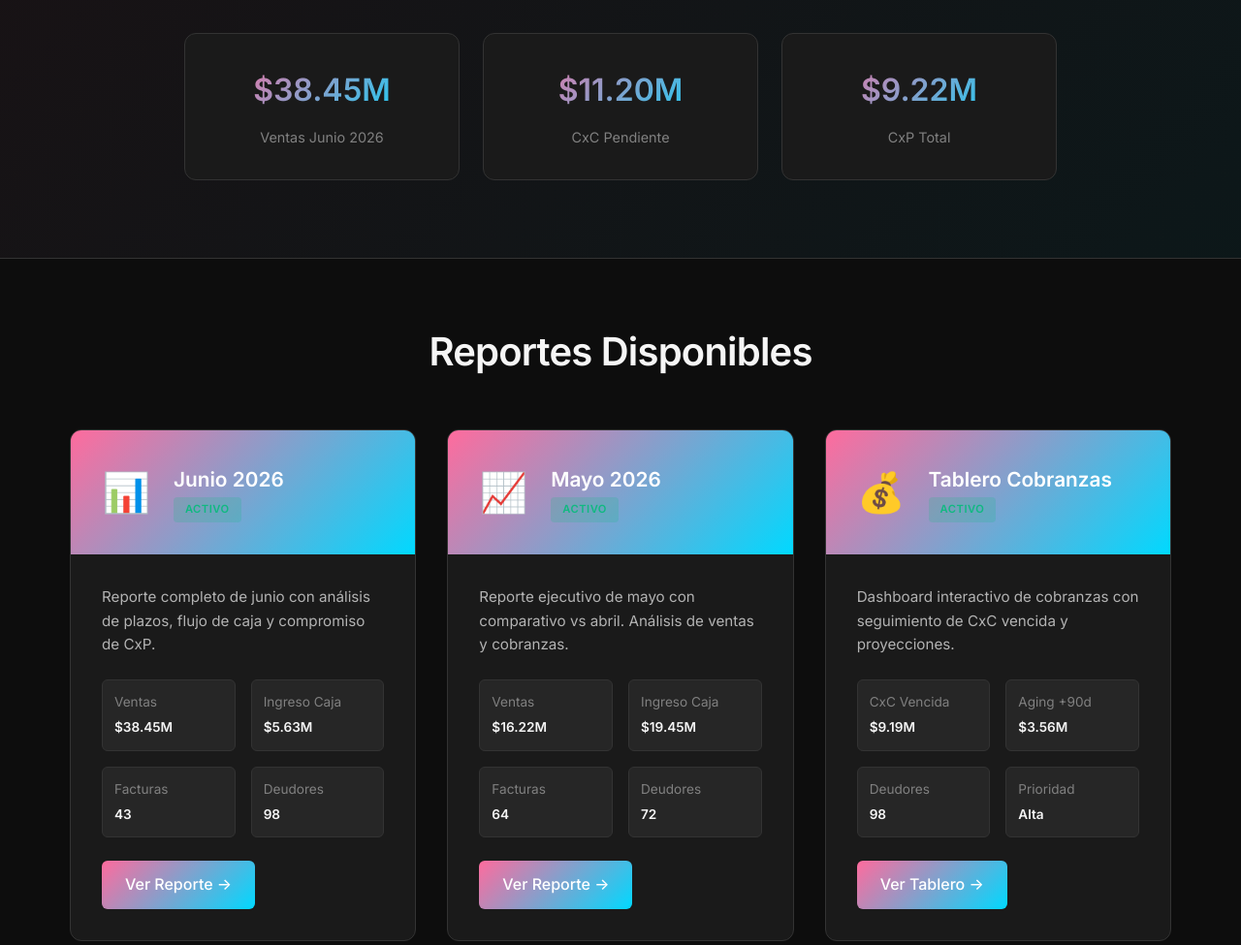
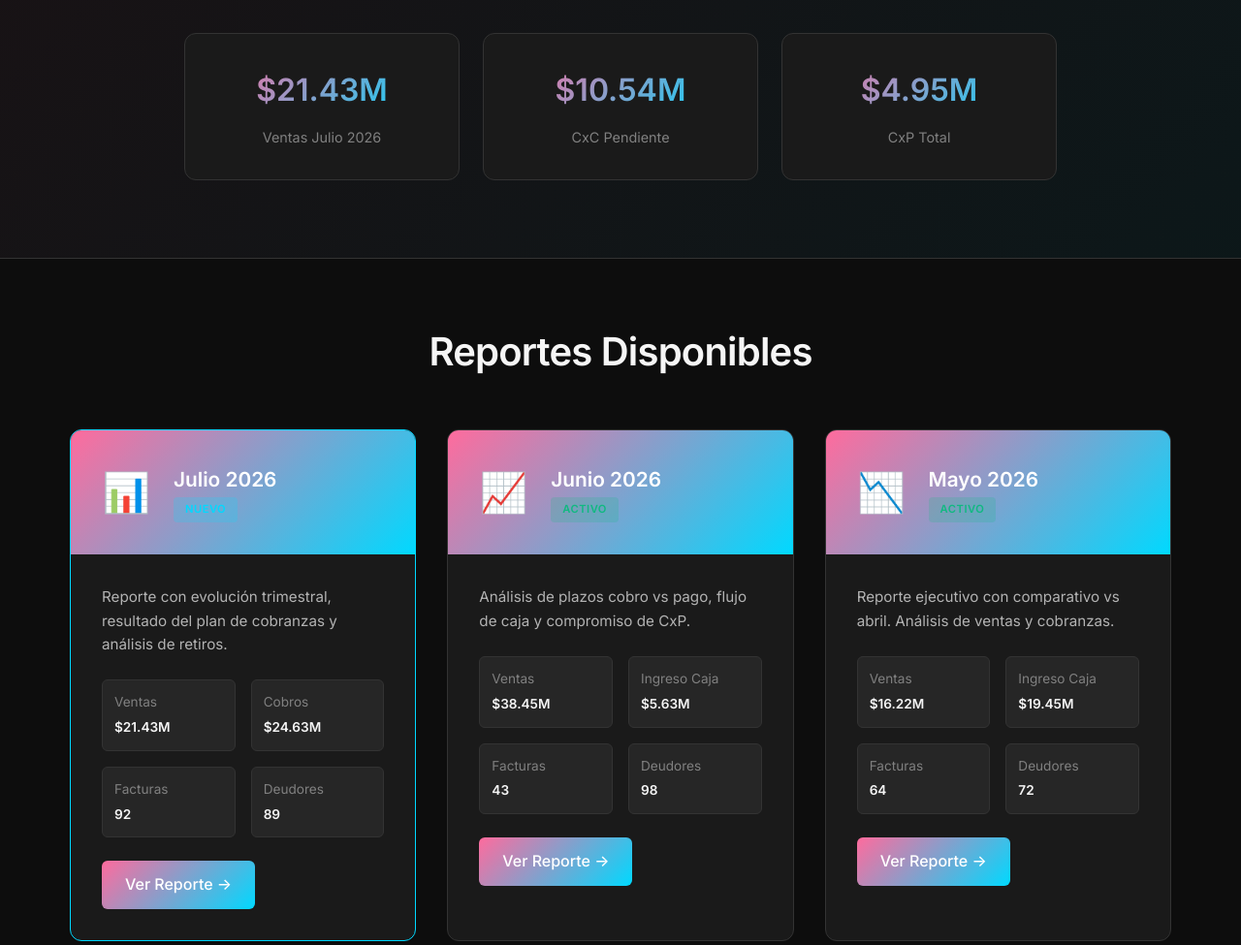
Before and after one commit to santirossi84/pintureriaADRIAN-admin, a website: page index.html in a window 1280 px wide. Shown: the part 320-1295 px from the top of the page at 97% size. Drawn offline with Linux system fonts and the light colour scheme.

Commit message:
feat: landing page actualizada con reporte julio

```diff
--- a/index.html
+++ b/index.html
@@ -59,7 +59,6 @@
             font-size: 0.95rem;
             font-weight: 400;
             transition: color 0.2s;
-            letter-spacing: -0.3px;
         }
         nav a:hover { color: var(--accent-2); }
         .hero {
@@ -132,7 +131,7 @@
         }
         .reports-grid {
             display: grid;
-            grid-template-columns: repeat(auto-fit, minmax(300px, 1fr));
+            grid-template-columns: repeat(auto-fit, minmax(280px, 1fr));
             gap: 2rem;
         }
         .report-card {
@@ -149,6 +148,7 @@
             box-shadow: 0 16px 40px rgba(0, 217, 255, 0.15);
             transform: translateY(-8px);
         }
+        .report-card.featured { border-color: var(--accent-2); }
         .report-header {
             background: linear-gradient(135deg, var(--accent-1), var(--accent-2));
             padding: 2rem;
@@ -215,6 +215,10 @@
             background: rgba(16, 185, 129, 0.2);
             color: var(--success);
         }
+        .status-new {
+            background: rgba(0, 217, 255, 0.2);
+            color: var(--accent-2);
+        }
         .features {
             display: grid;
             grid-template-columns: repeat(auto-fit, minmax(280px, 1fr));
@@ -274,15 +278,15 @@
                 <p>Análisis financiero, flujo de caja y gestión de cobranzas en tiempo real</p>
                 <div class="hero-stats">
                     <div class="stat-card">
-                        <div class="stat-value">$38.45M</div>
-                        <div class="stat-label">Ventas Junio 2026</div>
+                        <div class="stat-value">$21.43M</div>
+                        <div class="stat-label">Ventas Julio 2026</div>
                     </div>
                     <div class="stat-card">
-                        <div class="stat-value">$11.20M</div>
+                        <div class="stat-value">$10.54M</div>
                         <div class="stat-label">CxC Pendiente</div>
                     </div>
                     <div class="stat-card">
-                        <div class="stat-value">$9.22M</div>
+                        <div class="stat-value">$4.95M</div>
                         <div class="stat-label">CxP Total</div>
                     </div>
                 </div>
@@ -292,16 +296,35 @@
             <div class="container">
                 <h2>Reportes Disponibles</h2>
                 <div class="reports-grid">
+                    <div class="report-card featured">
+                        <div class="report-header">
+                            <div class="report-icon">📊</div>
+                            <div>
+                                <div class="report-title">Julio 2026</div>
+                                <span class="report-status status-new">Nuevo</span>
+                            </div>
+                        </div>
+                        <div class="report-body">
+                            <p class="report-desc">Reporte con evolución trimestral, resultado del plan de cobranzas y análisis de retiros.</p>
+                            <div class="report-meta">
+                                <div class="meta-item"><span class="meta-label">Ventas</span><span class="meta-value">$21.43M</span></div>
+                                <div class="meta-item"><span class="meta-label">Cobros</span><span class="meta-value">$24.63M</span></div>
+                                <div class="meta-item"><span class="meta-label">Facturas</span><span class="meta-value">92</span></div>
+                                <div class="meta-item"><span class="meta-label">Deudores</span><span class="meta-value">89</span></div>
+                            </div>
+                            <a href="reportes/reporte_julio_2026.html" class="report-link">Ver Reporte →</a>
+                        </div>
+                    </div>
                     <div class="report-card">
                         <div class="report-header">
-                            <div class="report-icon">📊</div>
+                            <div class="report-icon">📈</div>
                             <div>
                                 <div class="report-title">Junio 2026</div>
                                 <span class="report-status">Activo</span>
                             </div>
                         </div>
                         <div class="report-body">
-                            <p class="report-desc">Reporte completo de junio con análisis de plazos, flujo de caja y compromiso de CxP.</p>
+                            <p class="report-desc">Análisis de plazos cobro vs pago, flujo de caja y compromiso de CxP.</p>
                             <div class="report-meta">
                                 <div class="meta-item"><span class="meta-label">Ventas</span><span class="meta-value">$38.45M</span></div>
                                 <div class="meta-item"><span class="meta-label">Ingreso Caja</span><span class="meta-value">$5.63M</span></div>
@@ -313,14 +336,14 @@
                     </div>
                     <div class="report-card">
                         <div class="report-header">
-                            <div class="report-icon">📈</div>
+                            <div class="report-icon">📉</div>
                             <div>
                                 <div class="report-title">Mayo 2026</div>
                                 <span class="report-status">Activo</span>
                             </div>
                         </div>
                         <div class="report-body">
-                            <p class="report-desc">Reporte ejecutivo de mayo con comparativo vs abril. Análisis de ventas y cobranzas.</p>
+                            <p class="report-desc">Reporte ejecutivo con comparativo vs abril. Análisis de ventas y cobranzas.</p>
                             <div class="report-meta">
                                 <div class="meta-item"><span class="meta-label">Ventas</span><span class="meta-value">$16.22M</span></div>
                                 <div class="meta-item"><span class="meta-label">Ingreso Caja</span><span class="meta-value">$19.45M</span></div>
@@ -339,11 +362,11 @@
                             </div>
                         </div>
                         <div class="report-body">
-                            <p class="report-desc">Dashboard interactivo de cobranzas con seguimiento de CxC vencida y proyecciones.</p>
+                            <p class="report-desc">Dashboard interactivo de cobranzas con seguimiento de CxC vencida y envío WhatsApp.</p>
                             <div class="report-meta">
-                                <div class="meta-item"><span class="meta-label">CxC Vencida</span><span class="meta-value">$9.19M</span></div>
-                                <div class="meta-item"><span class="meta-label">Aging +90d</span><span class="meta-value">$3.56M</span></div>
-                                <div class="meta-item"><span class="meta-label">Deudores</span><span class="meta-value">98</span></div>
+                                <div class="meta-item"><span class="meta-label">CxC Vencida</span><span class="meta-value">$5.44M</span></div>
+                                <div class="meta-item"><span class="meta-label">Aging +90d</span><span class="meta-value">$3.63M</span></div>
+                                <div class="meta-item"><span class="meta-label">Deudores</span><span class="meta-value">89</span></div>
                                 <div class="meta-item"><span class="meta-label">Prioridad</span><span class="meta-value">Alta</span></div>
                             </div>
                             <a href="reportes/tablero-cobranzas.html" class="report-link">Ver Tablero →</a>
@@ -373,18 +396,18 @@
                     </div>
                     <div class="feature">
                         <div class="feature-icon">📈</div>
-                        <h3>Comparativos</h3>
-                        <p>Análisis mes a mes para detectar tendencias</p>
+                        <h3>Evolución Trimestral</h3>
+                        <p>Comparativos mayo, junio y julio para detectar tendencias</p>
                     </div>
                     <div class="feature">
-                        <div class="feature-icon">🔒</div>
-                        <h3>Acceso Seguro</h3>
-                        <p>Datos alojados en Vercel con acceso controlado</p>
+                        <div class="feature-icon">💬</div>
+                        <h3>WhatsApp Masivo</h3>
+                        <p>Envío automatizado de mensajes de cobranza a deudores</p>
                     </div>
                     <div class="feature">
                         <div class="feature-icon">⚡</div>
                         <h3>Actualizaciones Rápidas</h3>
-                        <p>Nuevos reportes publicados automáticamente</p>
+                        <p>Nuevos reportes publicados automáticamente via Vercel</p>
                     </div>
                 </div>
             </div>
@@ -394,7 +417,7 @@
         <div class="container">
             <p><strong>Pinturería Adrián</strong> — Sistema de Reportes y Administración</p>
             <p>Ramona, Santa Fe — 2026</p>
-            <p style="margin-top: 1rem; color: var(--text-tertiary); font-size: 0.85rem;">Datos procesados desde Infocor GV6 | Última actualización: Julio 2026</p>
+            <p style="margin-top: 1rem; color: var(--text-tertiary); font-size: 0.85rem;">Datos procesados desde Infocor GV6 | Última actualización: Agosto 2026</p>
         </div>
     </footer>
 </body>
```
